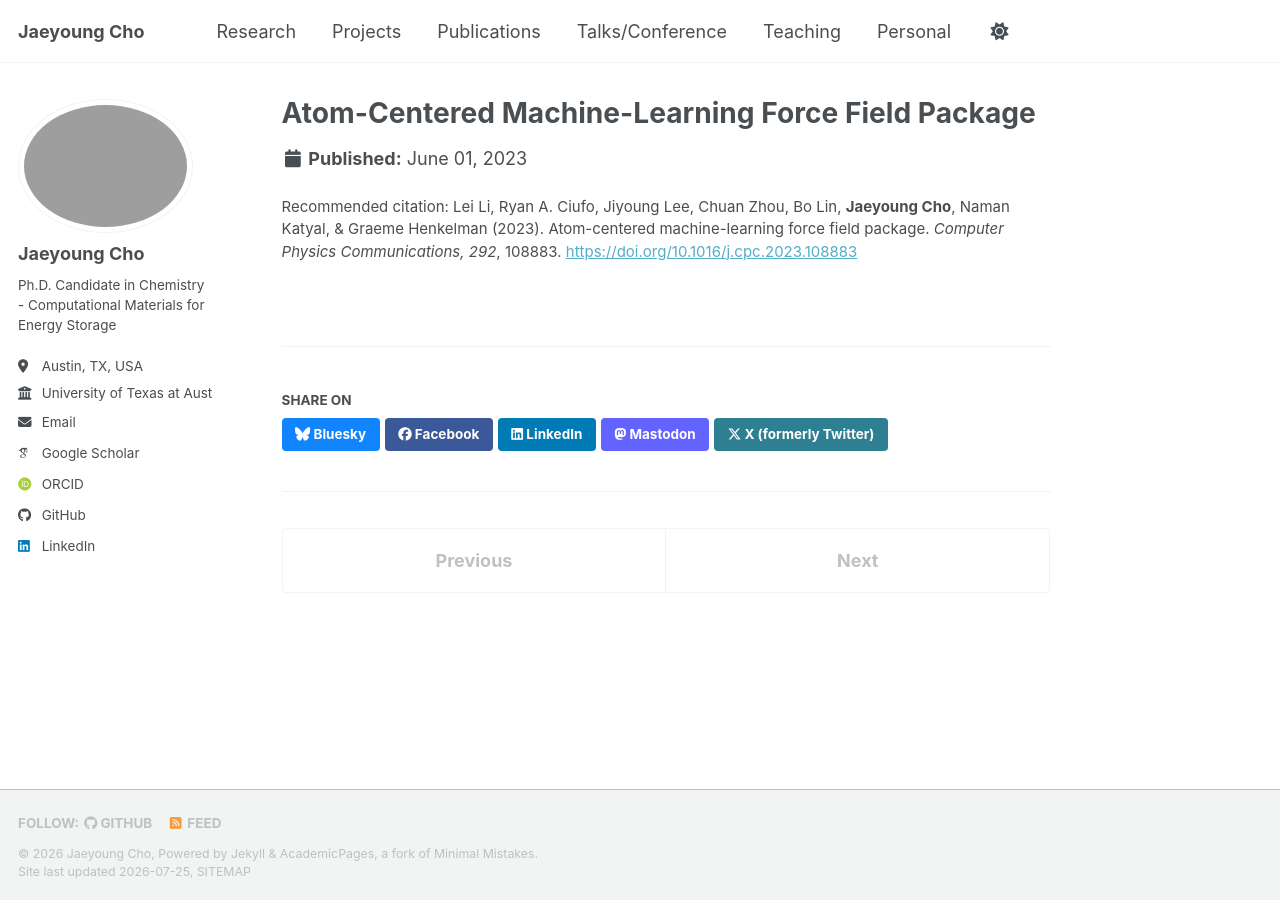
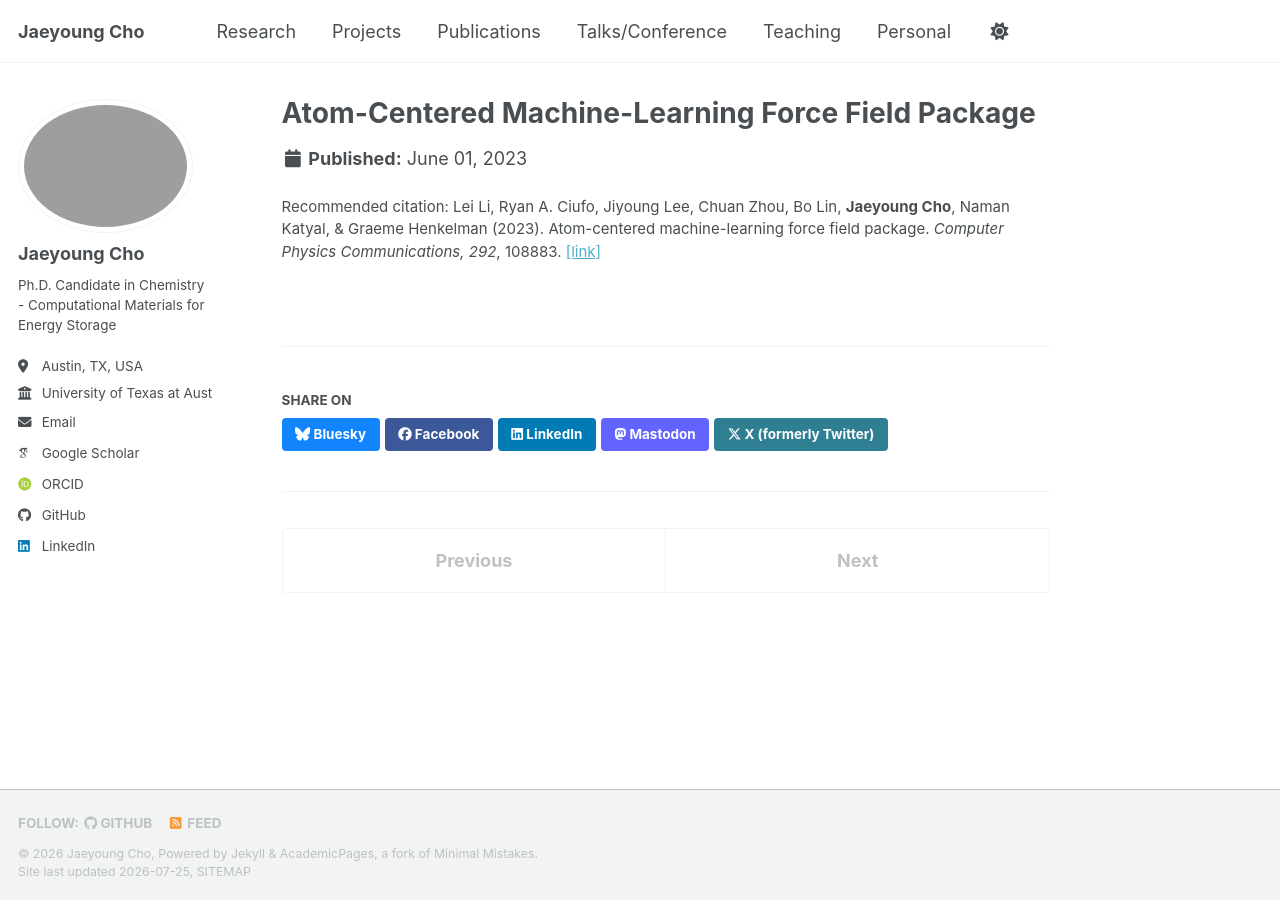
Before and after one commit to jycho5758/jycho5758.github.io, a Jekyll site: the page built from _publications/2023-06-01-atom-centered-ml-force-field.md, in a window 1280 px wide. Built offline with Jekyll 4.4.1, drawn with Linux system fonts in a browser that asks for light colours; some web fonts are replaced; a script bundle is joined from its source files by our own code; library files that are not in the unit come from our copies.

Commit message:
Update 2023-06-01-atom-centered-ml-force-field.md

```diff
--- a/_publications/2023-06-01-atom-centered-ml-force-field.md
+++ b/_publications/2023-06-01-atom-centered-ml-force-field.md
@@ -6,5 +6,5 @@ permalink: /publication/2023-atom-centered-ml-force-field
 header:
   teaser: /images/publications/cpc-mlff.png
 date: 2023-06-01
-citation: 'Lei Li, Ryan A. Ciufo, Jiyoung Lee, Chuan Zhou, Bo Lin, <b>Jaeyoung Cho</b>, Naman Katyal, &amp; Graeme Henkelman (2023). Atom-centered machine-learning force field package. <i>Computer Physics Communications, 292</i>, 108883. <a href="https://www.sciencedirect.com/science/article/pii/S001046552300228X">https://doi.org/10.1016/j.cpc.2023.108883</a>'
+citation: 'Lei Li, Ryan A. Ciufo, Jiyoung Lee, Chuan Zhou, Bo Lin, <b>Jaeyoung Cho</b>, Naman Katyal, &amp; Graeme Henkelman (2023). Atom-centered machine-learning force field package. <i>Computer Physics Communications, 292</i>, 108883. <a href="https://www.sciencedirect.com/science/article/pii/S001046552300228X">[link]</a>'
 ---
```
